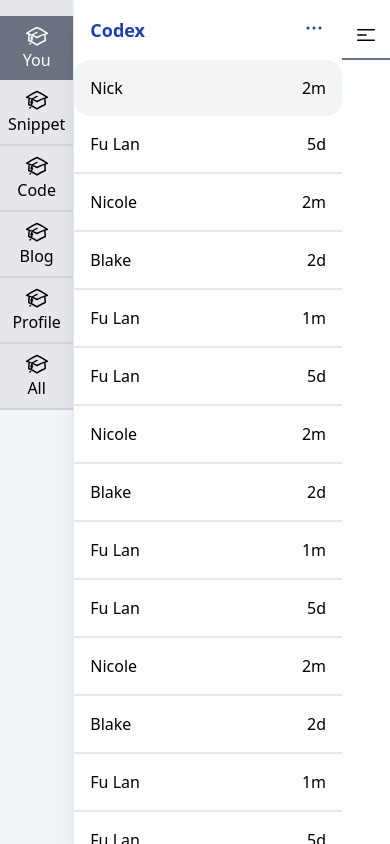
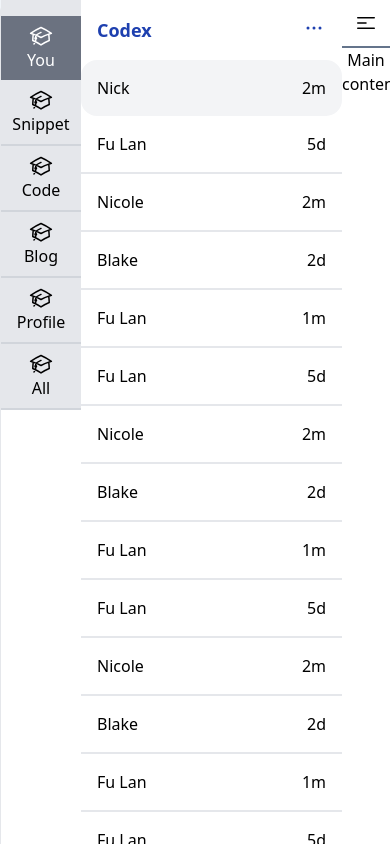
Before and after one commit to pkaranaxioned/codex, a Next.js app: page / in a window 390 px wide. Built offline with nearby package versions, Linux system fonts and the light colour scheme.

Commit message:
main content responsive wip

```diff
--- a/components/MainContent.js
+++ b/components/MainContent.js
@@ -1,5 +1,6 @@
 import { useState } from "react";
 import PrimaryNav from "./PrimaryNav";
+import SideNav from "./SideNav";
 
 const MainContent = () => {
   const [isMainOpen, setIsMainOpen] = useState(false);
@@ -7,12 +8,13 @@ const MainContent = () => {
   return (
     <>
       <div className="bg-gray-400 flex-auto flex text-center bg-white rounded-tl-xl border-l shadow-xl relative">
-        <PrimaryNav />
+        <SideNav isMainOpen={isMainOpen} />
+        <PrimaryNav isMainOpen={isMainOpen} />
         <div
           className={
             isMainOpen
-              ? "pt-3 pb-3 w-full absolute z-10 bg-slate-600 h-full inset-y-0 left-0 transform translate-x-0 transition duration-200 ease-in-out"
-              : "pt-3 pb-3 w-12 md:flex-auto"
+              ? "w-full absolute z-10 h-full inset-y-0 left-0 transform translate-x-0 transition duration-200 ease-in-out"
+              : "w-12 md:flex-auto"
           }
         >
           <div className="flex flex-auto justify-between h-12 items-center pl-3 pr-3 border-b-2 border-b-slate-500">
@@ -34,7 +36,7 @@ const MainContent = () => {
             </div>
           </div>
           <div className="overflow-y-auto overflow-x-hidden">
-            <h3 className="hidden md:block">Main content</h3>
+            <h3>Main content</h3>
           </div>
         </div>
       </div>
--- a/components/PrimaryNav.js
+++ b/components/PrimaryNav.js
@@ -1,4 +1,4 @@
-const PrimaryNav = () => {
+const PrimaryNav = ({ isMainOpen }) => {
   const data = [
     {
       name: "Fu Lan",
@@ -89,8 +89,15 @@ const PrimaryNav = () => {
       day: "2d",
     },
   ];
+
   return (
-    <div className="bg-white overflow-y-auto overflow-x-hidden h-screen flex flex-col md:w-72 w-full min-w-[10rem]">
+    <div
+      className={
+        isMainOpen
+          ? "hidden"
+          : "bg-white overflow-y-auto overflow-x-hidden h-screen flex flex-col md:w-72 w-full min-w-[12rem]"
+      }
+    >
       <div className="flex justify-between p-4">
         <div className="text-blue-800 w-full flex justify-between flex-none">
           <h4 className="font-bold text-lg">Codex</h4>
--- a/components/SideNav.js
+++ b/components/SideNav.js
@@ -1,6 +1,12 @@
-const SideNav = () => {
+const SideNav = ({ isMainOpen }) => {
   return (
-    <div className="w-auto h-screen overflow-y-auto overflow-x-hidden">
+    <div
+      className={
+        isMainOpen
+          ? "hidden"
+          : "w-auto min-w-[5rem] h-screen overflow-y-auto overflow-x-hidden"
+      }
+    >
       <ul className="bg-gray-200 pt-4">
         <li className="p-2 flex bg-gray-500 text-white md:border-l-4 md:border-stone-800 justify-center flex-col items-center">
           <svg
--- a/pages/index.js
+++ b/pages/index.js
@@ -5,8 +5,7 @@ import SideNav from "../components/SideNav";
 export default function Home() {
   return (
     <Layout title="Codex">
-      <main className="bg-slate-100 flex">
-        <SideNav />
+      <main className="bg-slate-100">
         <MainContent />
       </main>
 
```
